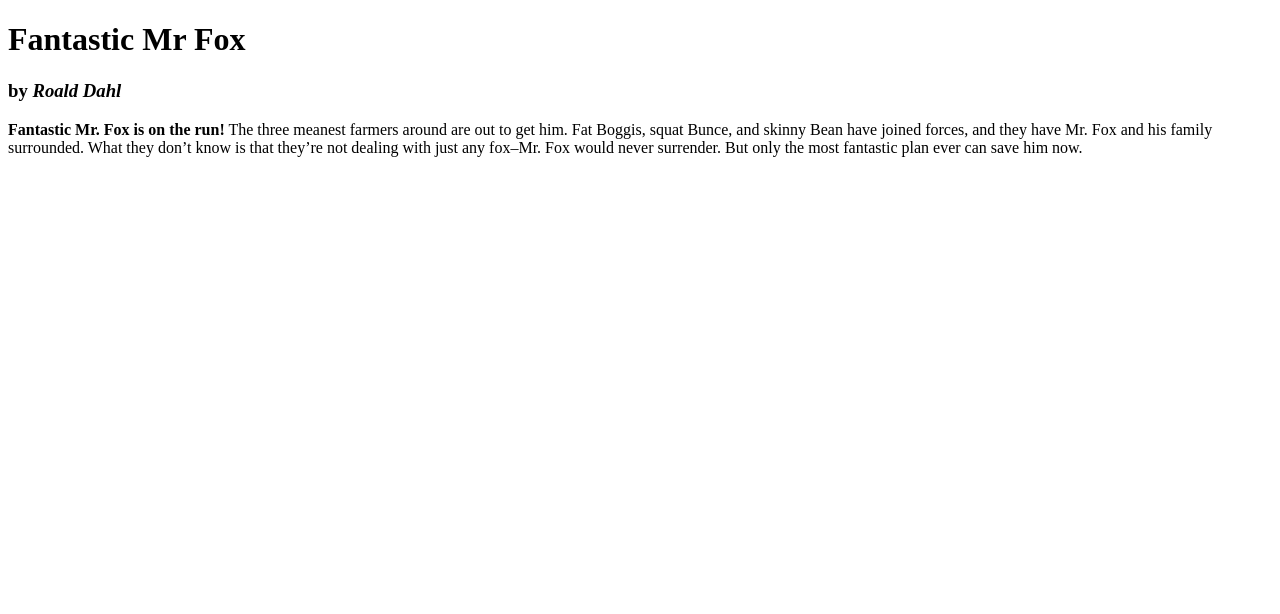
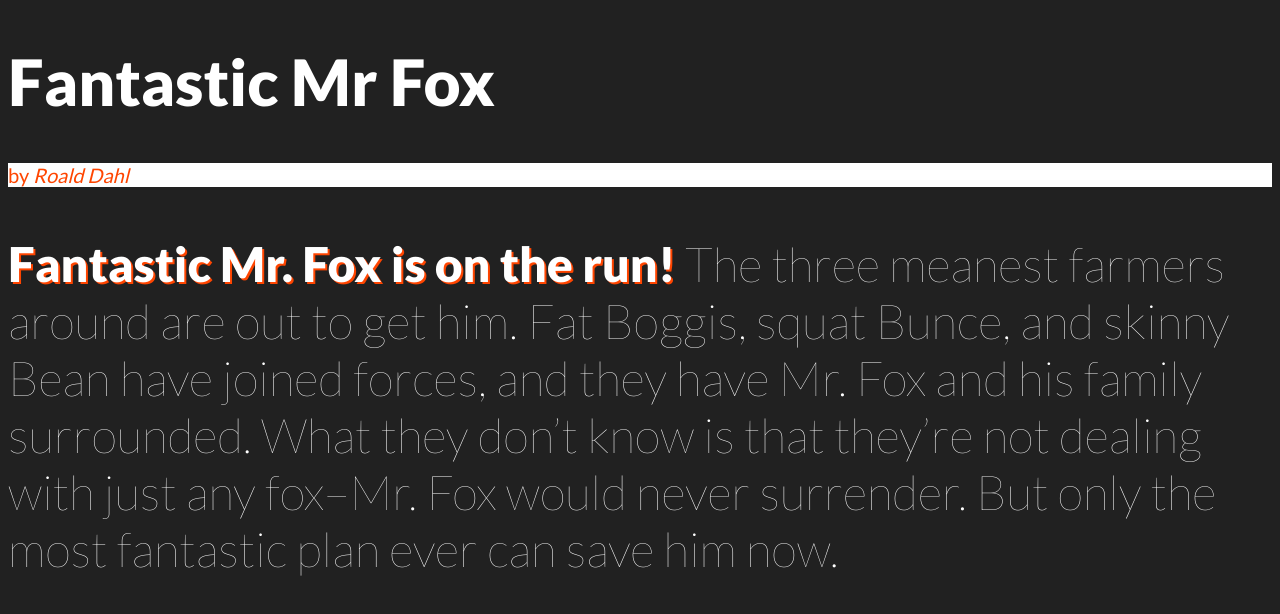
Before and after one commit to peggygoh/coderinyou2018, a plain HTML site: page 02_02_text_style/page.html in a window 1280 px wide. Drawn offline with Linux system fonts and the light colour scheme.

Commit message:
Day 1 of CIY
Changes and exercises done on Day 1 of CIY course

```diff
--- /dev/null
+++ b/02_01_texts/style.css
@@ -0,0 +1,7 @@
+h1 {
+    background-color: black;
+    color: azure;
+    font-family: 'Gill Sans', 'Gill Sans MT', Calibri, 'Trebuchet MS', sans-serif;
+    }
+
+p {font-size: 32px; color: #00a0dc}
--- a/02_02_text_style/page.css
+++ b/02_02_text_style/page.css
@@ -4,17 +4,17 @@
 /*1. make the background color dark gray: #212121*/
 /*2. change the font family to: 'lato'*/
 .my-body{
-
-
+	background: #212121;
+	font-family:"lato";
 }
 
 /*3. enlarge the font size to: 4rem*/
 /*4. thicken the font wight to: 900*/
 /*5. change the text color to: white*/
 .my-title{
-
-
-
+	font-size: 4rem;
+	font-weight: 900;
+	color: white;
 }
 
 /*6. enlarge the font size to: 1.25rem*/
@@ -22,19 +22,19 @@
 /*8. change the text color to: orangered*/
 /*9. change the background color to: white*/
 .my-subtitle{
-
-
-
-
+	font-size: 1.25rem;
+	font-weight: 400;
+	color:orangered;
+	background-color: white;
 }
 
 /*10. enlarge the font size to: 3rem*/
 /*11. thin the font wight to: 100*/
 /*12. change the text color to: white*/
 .my-paragraph{
-
-
-
+	font-size: 3rem;
+	font-weight: 100;
+	color: white;
 
 }
 
@@ -44,5 +44,5 @@
 	shadow blur: 0
 	color: orangered*/
 .my-strong{
-
+	text-shadow:2px 2px 0 orangered
 }
--- a/02_02_text_style/page.html
+++ b/02_02_text_style/page.html
@@ -10,26 +10,27 @@
 - Type 'link' then press 'tab' key
 - fill in href="page.css" -->
 
+<link rel="stylesheet" href="page.css">
 
 </head>
 
 <!-- 2. add a class attribute: my-body -->
-<body >
+<body class="my-body">
 
 <!-- 3. add a class attribute: my-title -->
-	<h1 >
+	<h1 class="my-title">
 		Fantastic Mr Fox
 	</h1>
 
 <!-- 4. add a class attribute: my-subtitle -->
-	<h3 >
+	<h3 class="my-subtitle">
 		by <em>Roald Dahl</em>
 	</h3>
 
 <!-- 5. add a class attribute: my-paragraph -->
-	<p >
+	<p class="my-paragraph">
 	<!-- 6. add a class attribute: my-strong -->
-		<strong >Fantastic Mr. Fox is on the run!</strong> The three meanest farmers around are out to get him. Fat Boggis, squat Bunce, and skinny Bean have joined forces, and they have Mr. Fox and his family surrounded. What they don’t know is that they’re not dealing with just any fox–Mr. Fox would never surrender. But only the most fantastic plan ever can save him now.
+		<strong class="my-strong" >Fantastic Mr. Fox is on the run!</strong> The three meanest farmers around are out to get him. Fat Boggis, squat Bunce, and skinny Bean have joined forces, and they have Mr. Fox and his family surrounded. What they don’t know is that they’re not dealing with just any fox–Mr. Fox would never surrender. But only the most fantastic plan ever can save him now.
 	</p>
 
 </body>
--- /dev/null
+++ b/Exercise 1/style.css
@@ -0,0 +1,18 @@
+strong {
+    font: bolder;
+}
+em {
+    color: red;
+}
+h1 {
+    color: yellowgreen;
+}
+.class_A {
+    color: teal;
+}
+.b {
+    color: red;
+}
+.a {
+    font-size: 16px
+}
```
Also changed, not shown: 02_01_texts/page.html (+15 -2 lines), Exercise 1/index.html (added, +26 -0 lines).
